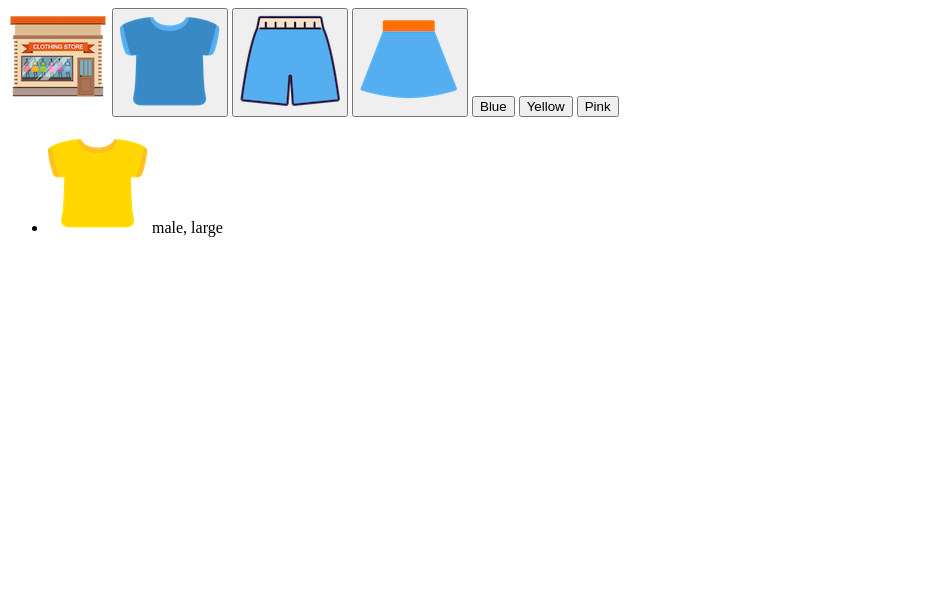
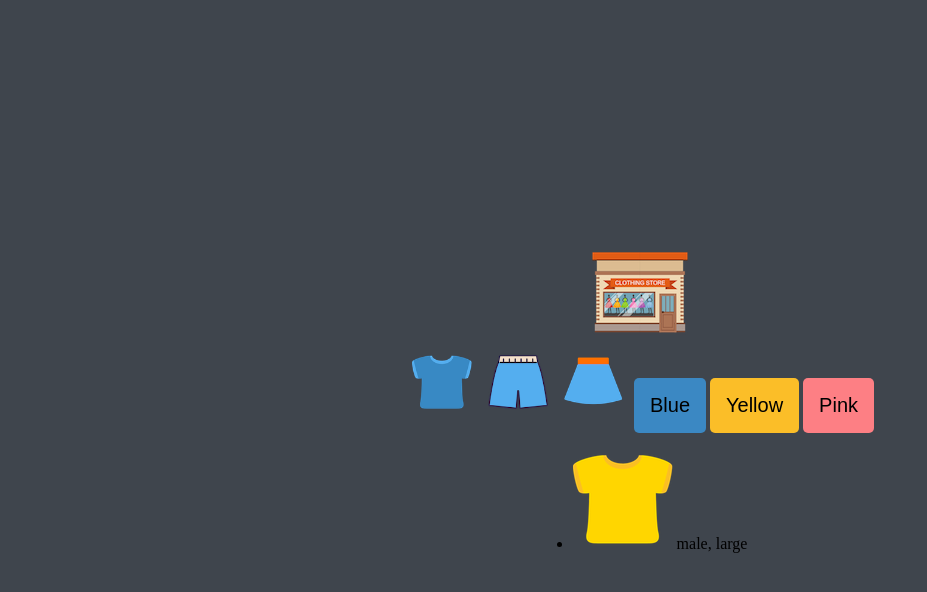
Before and after one commit to sejong77/Online-Shopping, a plain HTML site: page index.html in a window 1280 px wide. Shown: the whole page, without its empty margins (0-927 px from the left). Drawn offline with Linux system fonts and the light colour scheme.

Commit message:
CSS(Logo, Buttons)

```diff
--- a/index.html
+++ b/index.html
@@ -4,11 +4,15 @@
 		<meta charset="UTF-8" />
 		<meta name="viewport" content="width=device-width, initial-scale=1.0" />
 		<title>Online Shopping</title>
+		<link rel="stylesheet" href="style.css" />
 	</head>
 	<body>
 		<!-- Logo -->
+		<div class="imgLogo">
 			<img src="imgs/logo.png" alt="Logo" class="logo" />
+		</div>
 		<!-- Buttons -->
+		<div class="Buttons">
 			<button class="btn">
 				<img src="imgs/blue_t.png" alt="tShirts" class="imgBtn" />
 			</button>
@@ -21,6 +25,7 @@
 			<button class="btn colorBtn blue">Blue</button>
 			<button class="btn colorBtn yellow">Yellow</button>
 			<button class="btn colorBtn pink">Pink</button>
+		</div>
 		<!-- Items -->
 		<ul class="items">
 			<li class="item">
--- /dev/null
+++ b/style.css
@@ -0,0 +1,77 @@
+:root {
+	/* Color */
+	--color-black: #3f454d;
+	--color-white: #ffffff;
+	--color-blue: #3b88c3;
+	--color-yellow: #fbbe28;
+	--color-pink: #fd7f84;
+	--color-light-grey: #dfdfdf;
+
+	/* Size */
+	--base-space: 8px;
+	--size-button: 60px;
+	--size-border: 5px;
+	--button-font-size: 20px;
+
+	/* Annimation */
+	--animation-duration: 300ms;
+}
+
+body {
+	height: 100vh;
+	background-color: var(--color-black);
+	display: flex;
+	flex-direction: column;
+	justify-content: center;
+	align-items: center;
+}
+
+/* Logo */
+.logo {
+	cursor: pointer;
+	transition: transform var(--animation-duration) ease;
+}
+
+.logo:hover {
+	transform: scale(1.2);
+}
+
+/* Buttons */
+.buttons {
+	margin-right: var(--base-space);
+}
+
+.btn {
+	background-color: transparent;
+	border: none;
+	outline: none;
+	cursor: pointer;
+}
+
+.imgBtn {
+	width: var(--size-button);
+	height: var(--size-button);
+	transition: transform var(--animation-duration) ease;
+}
+
+.imgBtn:hover {
+	transform: scale(1.2);
+}
+
+.colorBtn {
+	font-size: var(--button-font-size);
+	padding: calc(var(--base-space) * 2);
+	border-radius: var(--size-border);
+}
+
+.blue {
+	background-color: var(--color-blue);
+}
+
+.yellow {
+	background-color: var(--color-yellow);
+}
+
+.pink {
+	background-color: var(--color-pink);
+}
```
Lines whose indentation alone changed are shown as unchanged.
